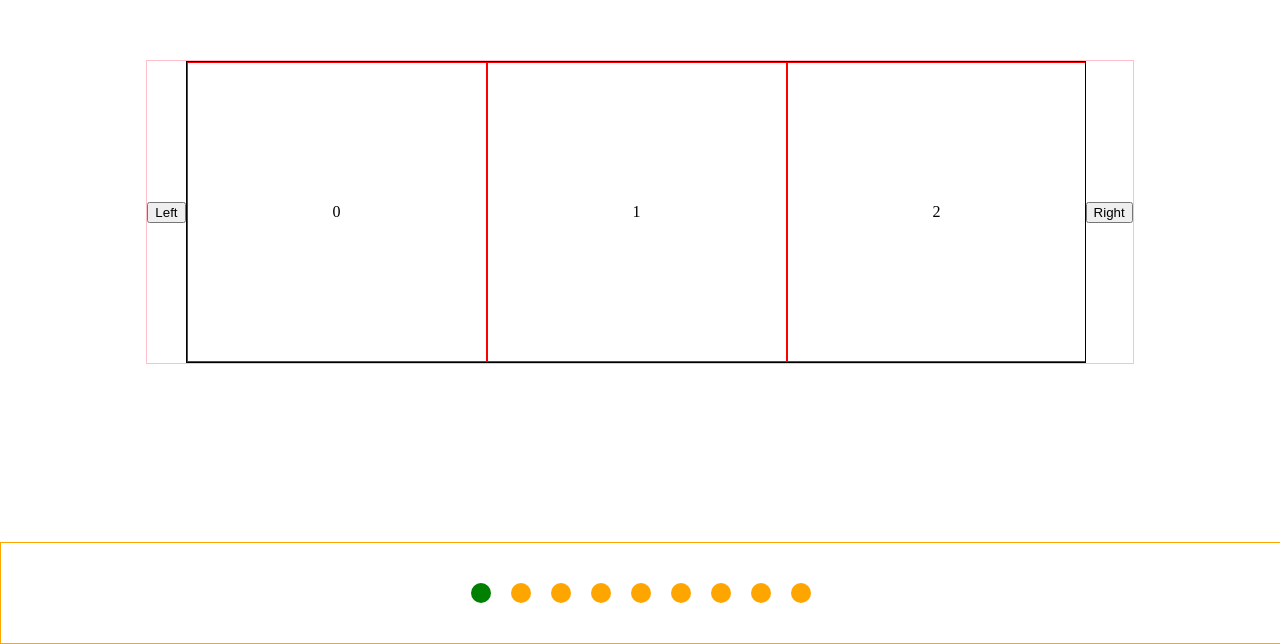
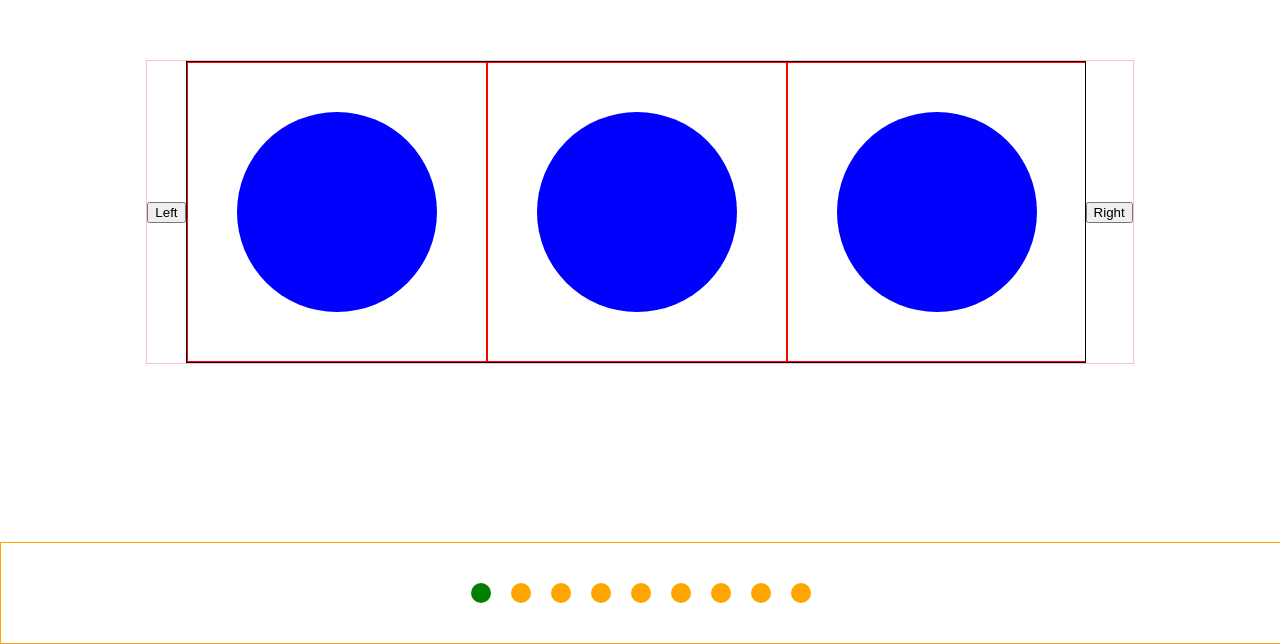
Before and after one commit to mattshardman/carousel, a Next.js app: page / in a window 1280 px wide. Shown: the part 156-800 px from the top of the page. Built offline with nearby package versions, Linux system fonts and the light colour scheme.

Commit message:
add circles

```diff
--- a/components/component.module.css
+++ b/components/component.module.css
@@ -15,3 +15,31 @@
     height: 300px;
     width: 300px;
 }
+
+.square:before {
+    content: "";
+    position: absolute;
+    width: 200px;
+    height: 200px;
+    border-radius: 50%;
+    background: blue;
+}
+
+.squareActive {
+    box-sizing: border-box;
+    display: flex;
+    align-items: center;
+    justify-content: center;
+    border: 1px solid red;
+    height: 300px;
+    width: 300px;
+}
+
+.squareActive:before {
+    content: "";
+    position: absolute;
+    width: 250px;
+    height: 250px;
+    border-radius: 50%;
+    background: red;
+}
```
